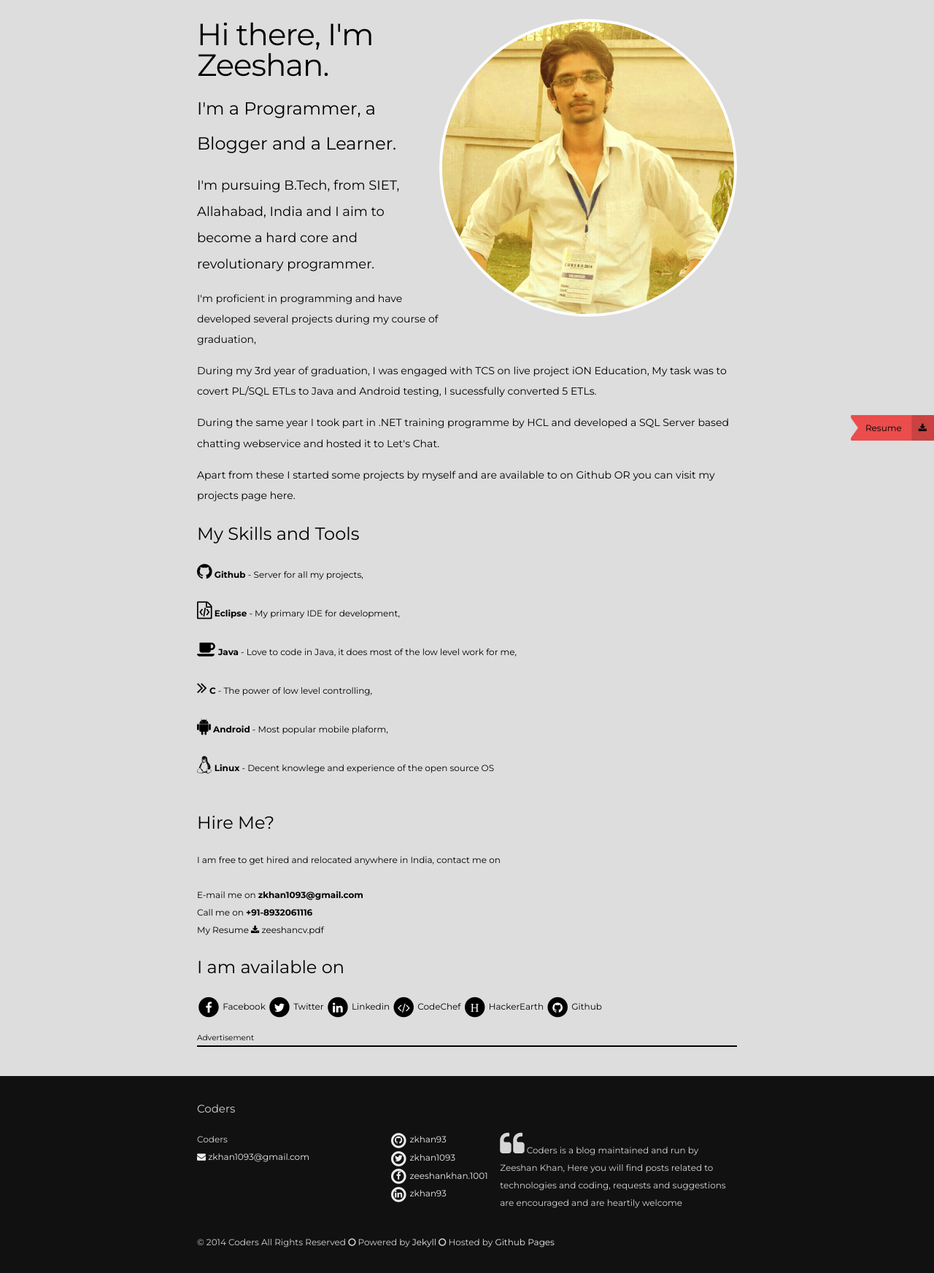
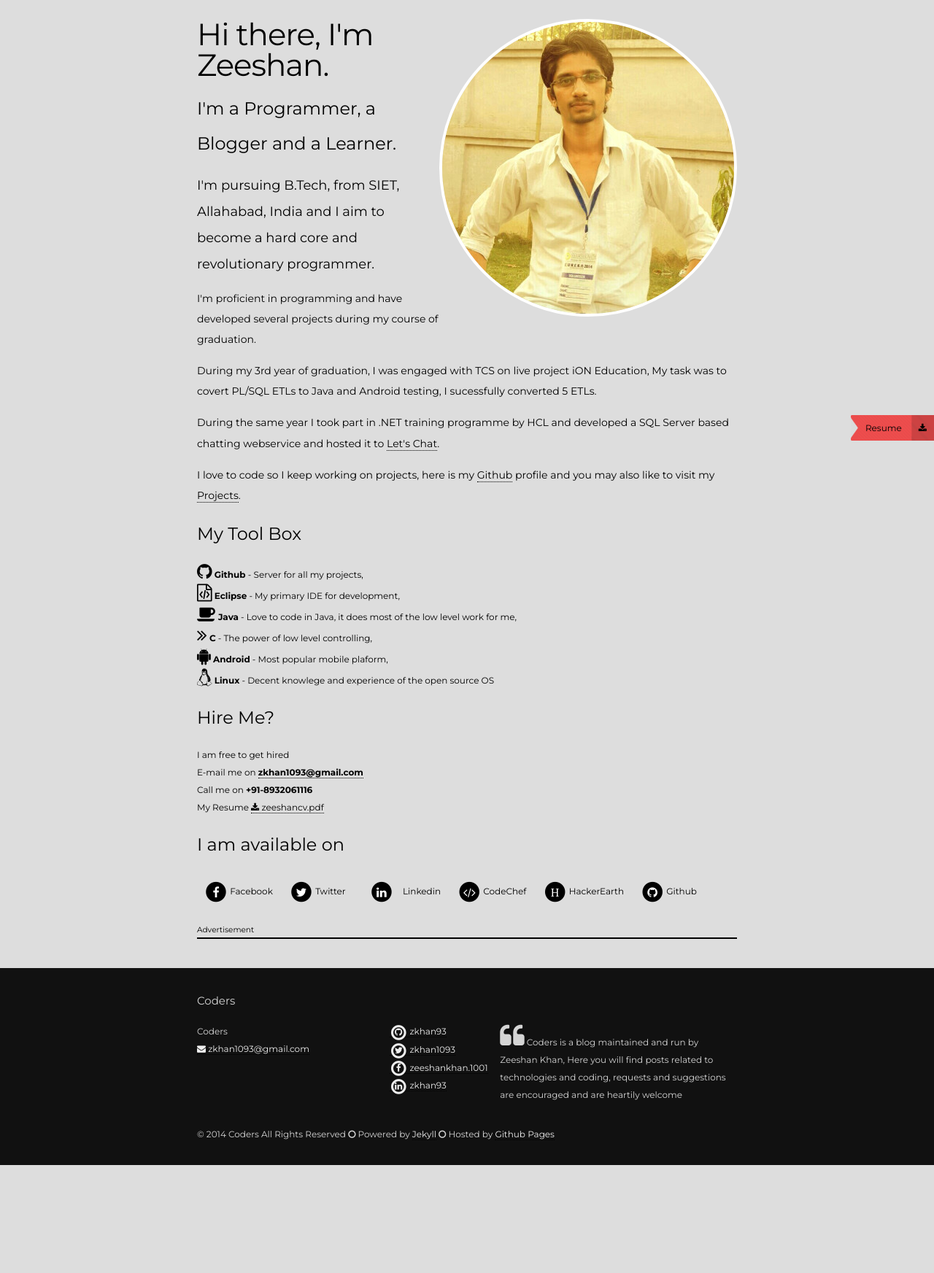
Before and after one commit to zkhan93/zkhan93.github.io, a Jekyll site: the page built from about.html, in a window 1280 px wide, cut to the strip 104-1849 px from the top of the page. Shown: the whole strip at 73% size. Built offline with Jekyll 4.4.1, drawn with Linux system fonts in a browser that asks for light colours; nearby versions of some CDN libraries; after the commit the page ends 1701 px from its top, so only the background shows below that.

Commit message:
link style update

```diff
--- a/_sass/_base.scss
+++ b/_sass/_base.scss
@@ -91,6 +91,7 @@
 a {
     text-decoration: none;
     color: $text-color;
+    border-bottom:1px dotted $text-color;
     &:visited {
     }
     &:hover {
--- a/_sass/_layout.scss
+++ b/_sass/_layout.scss
@@ -9,7 +9,7 @@
     position: relative;
     a{
 		color:$text-color-light;
-
+		border:none;
 		&:hover{
 			border:none;
 		}
--- a/about.html
+++ b/about.html
@@ -13,29 +13,28 @@
 	<h2>I'm pursuing B.Tech, from SIET,  Allahabad, India and I aim to become a hard core and revolutionary programmer.
 	</h2>
 	<h3>
-I'm proficient in programming and have developed several projects during my course of graduation,
+I'm proficient in programming and have developed several projects during my course of graduation.
 </h3><h3>
 
 During my 3rd year of graduation, I was engaged with TCS on live project iON Education, My task was to covert PL/SQL ETLs to Java and Android testing, I sucessfully converted 5 ETLs.
 </h3><h3>
 During the same year I took part in .NET training programme by HCL and developed a SQL Server based chatting webservice and hosted it to <a href="http://letschat.somee.com">Let's Chat</a>.
 	</h3>
-<h3>Apart from these I started some projects by myself and are available to on <a href="http://github.com/{{github_username}}">Github</a> OR you can visit my projects page <a href="http://zkhan93.github.io/projects"/>here</a>.
+<h3>I love to code so I keep working on projects, here is my <a href="http://github.com/{{github_username}}">Github</a> profile and you may also like to visit my <a href="http://zkhan93.github.io/projects"/>Projects</a>.
 </h3>
-	<h1>My Skills and Tools</h1>
+	<h1>My Tool Box</h1>
 	<p>
-		<i class="fa fa-github fa-2x"></i> <b>Github</b> - Server for all my projects,<br/><br/>
-		<i class="fa fa-file-code-o fa-2x"></i> <b>Eclipse</b> - My primary IDE for development,<br/><br/>
-		<i class="fa fa-coffee fa-2x"></i> <b>Java</b> - Love to code in Java, it does most of the low level work for me,<br/><br/>
-		<i class="fa fa-angle-double-right fa-2x"></i> <b>C</b> - The power of low level controlling,<br/><br/>
-		<i class="fa fa-android fa-2x"></i> <b>Android</b> - Most popular mobile plaform,<br/><br/>
-		<i class="fa fa-linux fa-2x"></i> <b>Linux</b> - Decent knowlege and experience of the open source OS<br/><br/>
+		<i class="fa fa-github fa-2x"></i> <b>Github</b> - Server for all my projects,<br/>
+		<i class="fa fa-file-code-o fa-2x"></i> <b>Eclipse</b> - My primary IDE for development,<br/>
+		<i class="fa fa-coffee fa-2x"></i> <b>Java</b> - Love to code in Java, it does most of the low level work for me,<br/>
+		<i class="fa fa-angle-double-right fa-2x"></i> <b>C</b> - The power of low level controlling,<br/>
+		<i class="fa fa-android fa-2x"></i> <b>Android</b> - Most popular mobile plaform,<br/>
+		<i class="fa fa-linux fa-2x"></i> <b>Linux</b> - Decent knowlege and experience of the open source OS<br/>
 		</p>
 		<h1>Hire Me?</h1>
-		<p>I am free to get hired and relocated anywhere in India, contact me on <br/><br/>
+		<p>I am free to get hired<br/>
 		E-mail me on <a href="mailto:zkhan1093@gmail.com"><b>zkhan1093@gmail.com</b></a> <br/>
 		Call me on <b>+91-8932061116</b></br>
-
 
 		{% if site.user_resume %}
 
--- a/css/main.scss
+++ b/css/main.scss
@@ -43,6 +43,11 @@
 $footer-back-color: #111;
 $header-back-color: #111;
 $sidebar-back-color: #111;
+
+$btn-green-color : #5CB85C;
+$btn-blue-color: #3b83c0;
+
+
 // Width of the content area
 $content-width:    800px;
 
@@ -207,7 +212,9 @@
 	@extend %clearfix;
 }
 .main-div1,.main-div2,.main-div3{
-
+	a{
+		border:none;
+	}
 }
 .main-div1{
 	&:hover{
@@ -240,6 +247,8 @@
 
 //sharing
 .share{
+	border:none;
+	padding:10px;
 	&:hover{
 		border:none;
 	}
@@ -248,6 +257,7 @@
 .share-twitter{
 	&:hover{
 		color:$twitter-color;
+
 	}
 }
 
@@ -329,16 +339,32 @@
 }
 
 //button
-
-.button{
-	padding:5px;
-	background-color:#5CB85C;;
-	border: 1px solid #4CAE4C;
+.btn{
 	border-radius:4px;
 	color:white;
 	&:hover{
 		color:white;
-		background-color:#47A447;
-		border-color:#398439
 	}
 }
+.btn-small{
+	padding:5px;
+}
+.btn-big{
+	padding:10px;
+}
+.btn-more{
+	background-color: $btn-green-color;
+	border:1px solid $btn-green-color;
+	&:hover{
+		background-color:lighten($btn-green-color,10%);
+		border-color:lighten($btn-green-color,10%);
+	}
+}
+.btn-archive{
+	background-color:$btn-blue-color;
+	border:1px solid $btn-blue-color;
+	&:hover{
+		background-color:lighten($btn-blue-color,10%);
+		border-color:lighten($btn-blue-color,10%);
+	}
+}
```
Also changed, not shown: articles.md (+2 -2 lines), articles/java/_posts/2015-01-25-faster-input-scanning-in-c.markdown (deleted).
